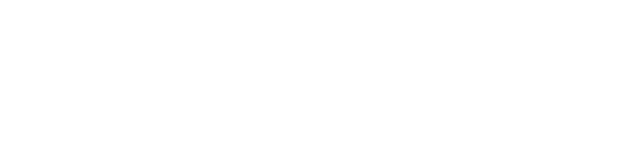
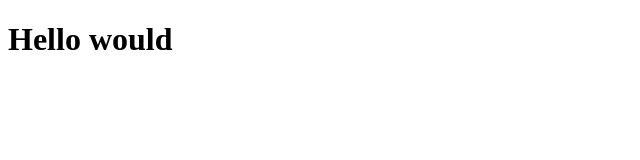
Before and after one commit to Amir-FF/exercise, a plain HTML site: page index.html in a window 1280 px wide. Shown: the whole page, without its empty margins (0-640 px from the left). Drawn offline with Linux system fonts and the light colour scheme.

Commit message:
add tag h1

```diff
--- a/index.html
+++ b/index.html
@@ -6,6 +6,6 @@
     <title>Document</title>
 </head>
 <body>
-
+    <h1>Hello would</h1>
 </body>
 </html>
```
